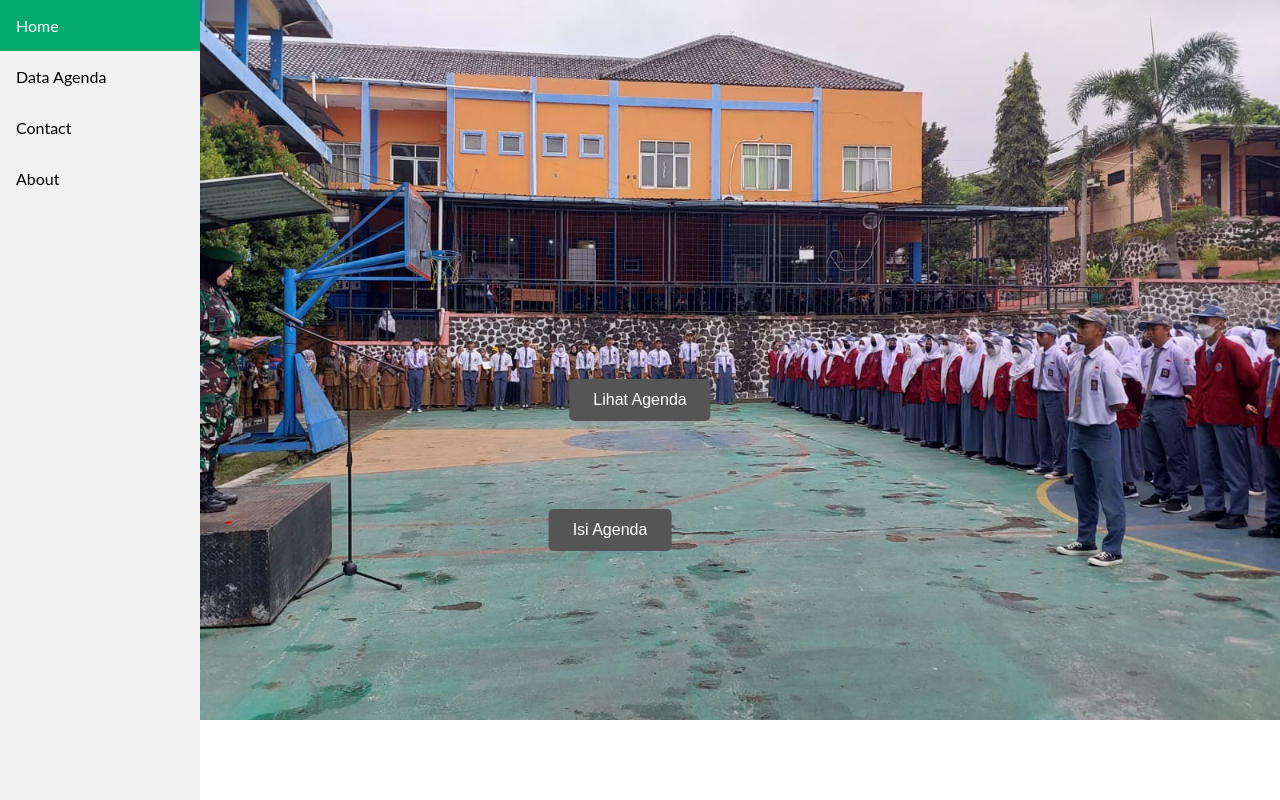
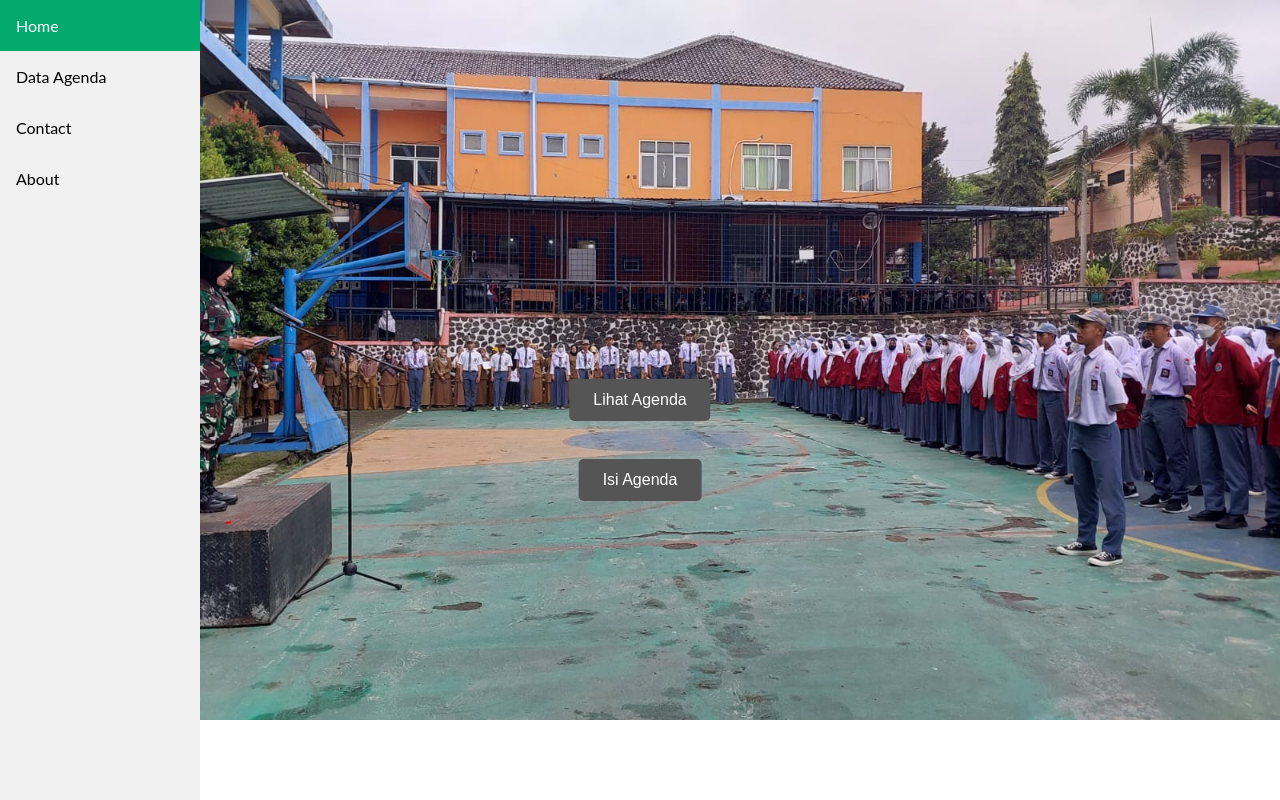
Before and after one commit to irfanmhdk/agenda, a PHP site: page /beranda.php in a window 1280 px wide. Run offline with PHP 8.4, Linux system fonts and the light colour scheme.

Commit message:
update beranda

```diff
--- a/agenda/beranda.php
+++ b/agenda/beranda.php
@@ -33,7 +33,21 @@
   border-radius: 5px;
   text-align: center;
 }
-
+.btn1 {
+  position: absolute;
+  top: 60%;
+  left: 50%;
+  transform: translate(-50%, -50%);
+  -ms-transform: translate(-50%, -50%);
+  background-color: #555;
+  color: white;
+  font-size: 16px;
+  padding: 12px 24px;
+  border: none;
+  cursor: pointer;
+  border-radius: 5px;
+  text-align: center;
+}
 .container .btn:hover {
   background-color: black;
 }
@@ -56,7 +70,7 @@
         <div class="container">
          <img src="smkn2.jpg" alt="Snow" style="width:100%">
          <a href="tampil_agenda.php"> <button class="btn">Lihat Agenda</button></a>
-         <div class="postion1"><a href="isi_agenda.php"> <button class="btn">Isi Agenda</button></a></div>
+         <a href="isi_agenda.php"> <button class="btn1">Isi Agenda</button></a>
         </div>
     </header>
 </body>
```
